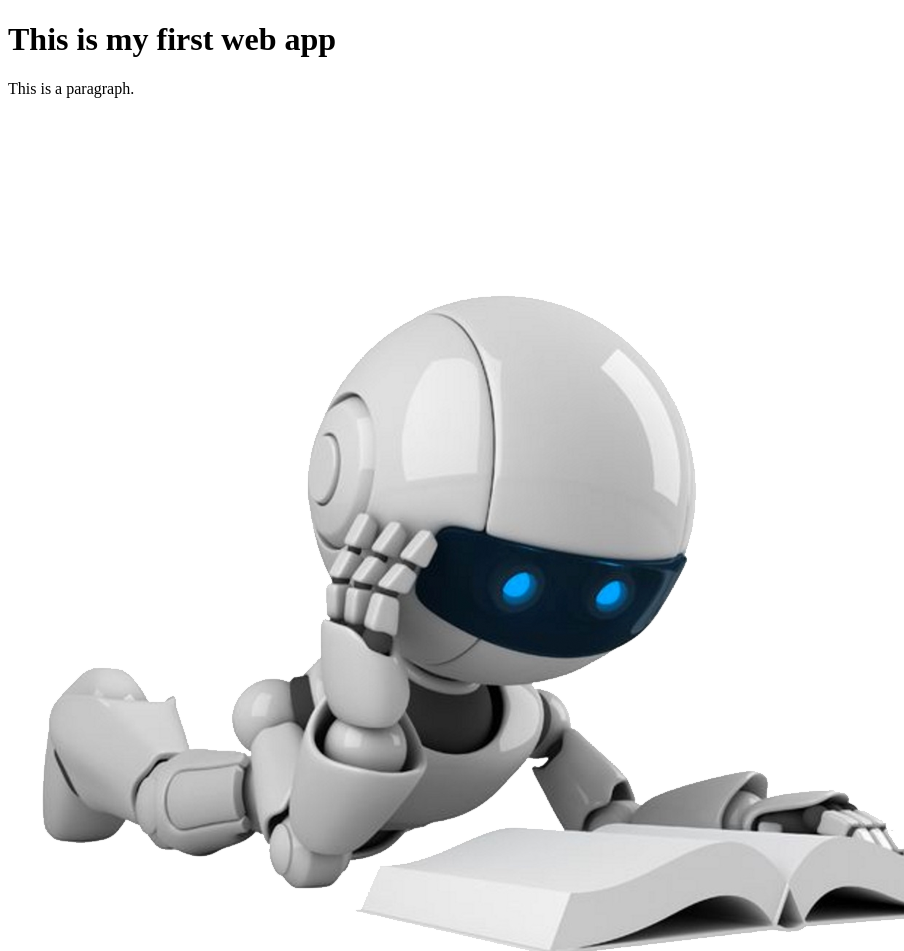
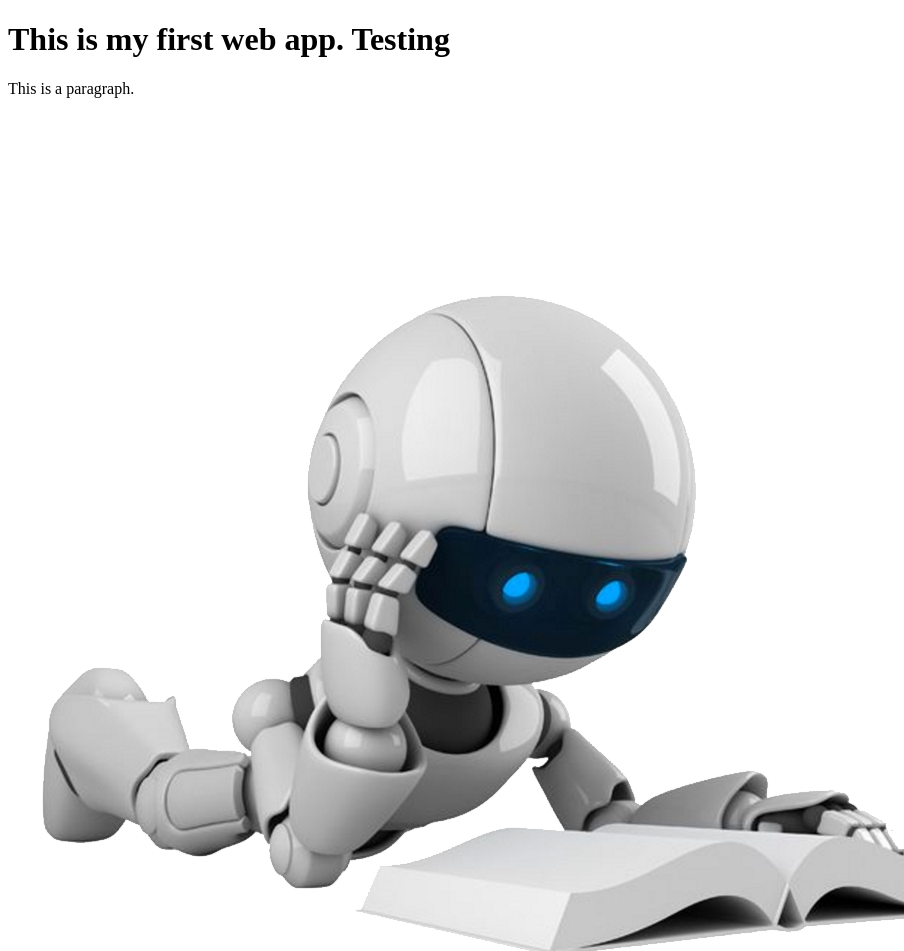
Before and after one commit to Archangl07/first-cloud9-app, a plain HTML site: page index.html in a window 1280 px wide. Shown: the top 951 px of the page, without its empty margins (0-904 px from the left). Drawn offline with Linux system fonts and the light colour scheme.

Commit message:
Second comment

```diff
--- a/index.html
+++ b/index.html
@@ -5,7 +5,7 @@
 </head>
 <body>
 
-<h1>This is my first web app</h1>
+<h1>This is my first web app. Testing</h1>
 <p>This is a paragraph.</p>
 
 <img src = "Images/pngwing.com.png">
```
